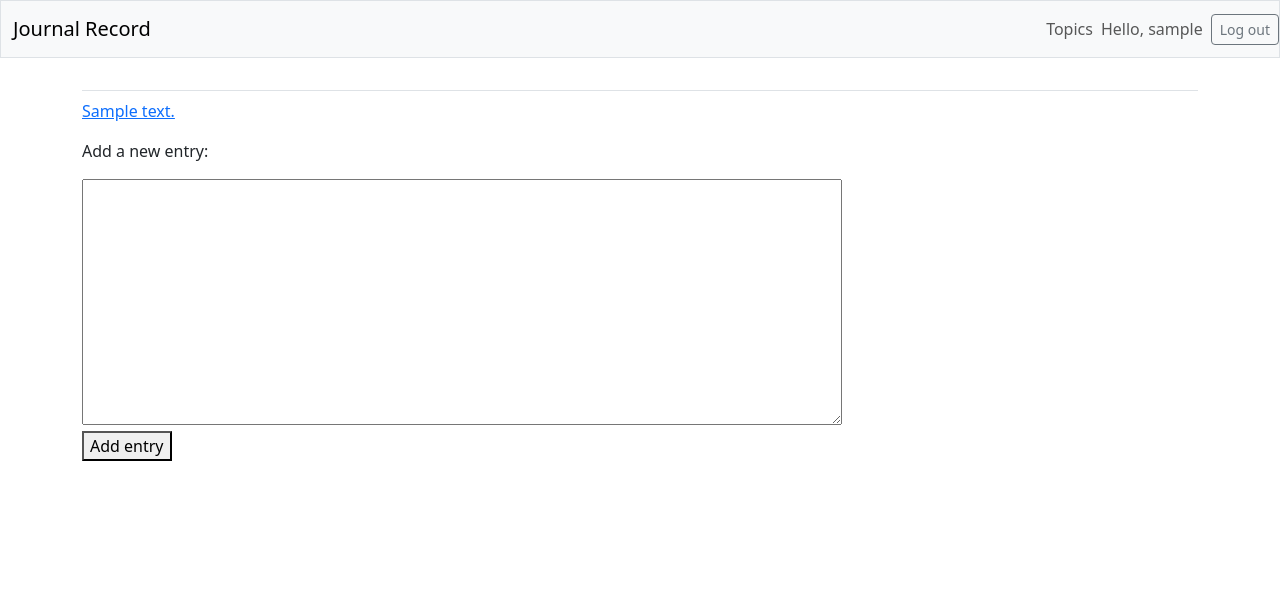
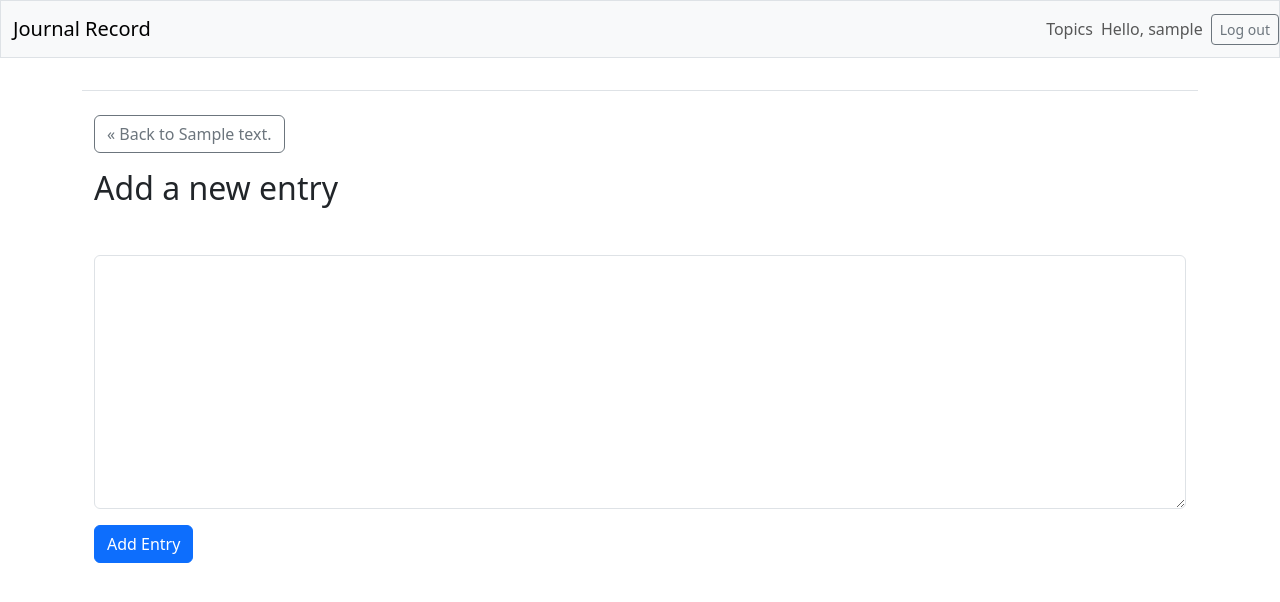
Before and after one commit to MSRhmn/journal-record, a Django app: page /new_entry/1/ in a window 1280 px wide. Shown: the top 602 px of the page. Run offline with Django 5.2, Linux system fonts and the light colour scheme; a user stored in the database is signed in; tables that the repository leaves empty hold one stand-in row (values such as "Sample post"); some libraries are stand-ins or nearby versions.

Commit message:
style: new_entry template from journal records

```diff
--- a/journal_records/templates/journal_records/new_entry.html
+++ b/journal_records/templates/journal_records/new_entry.html
@@ -1,16 +1,18 @@
 {% extends "journal_records/base.html" %}
+{% load django_bootstrap5 %}
 
 {% block content %}
+  <div class="container mt-4">
+    <p>
+      <a href="{% url 'journal_records:topic' topic.id %}" class="btn btn-outline-secondary">&laquo; Back to {{ topic }}</a>
+    </p>
 
-  <p>
-    <a href="{% url 'journal_records:topic' topic.id %}">{{ topic }}</a>
-  </p>
-  <p>Add a new entry:</p>
+    <h2 class="mb-4">Add a new entry</h2>
 
-  <form action="{% url 'journal_records:new_entry' topic.id %}" method="post">
-    {% csrf_token %}
-    {{ form.as_div }}
-    <button name="submit">Add entry</button>
-  </form>
-
+    <form action="{% url 'journal_records:new_entry' topic.id %}" method="post">
+      {% csrf_token %}
+      {% bootstrap_form form %}
+      {% bootstrap_button button_type="submit" content="Add Entry" %}
+    </form>
+  </div>
 {% endblock content %}
```
